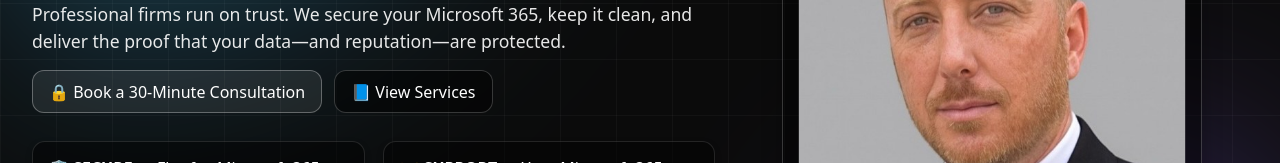
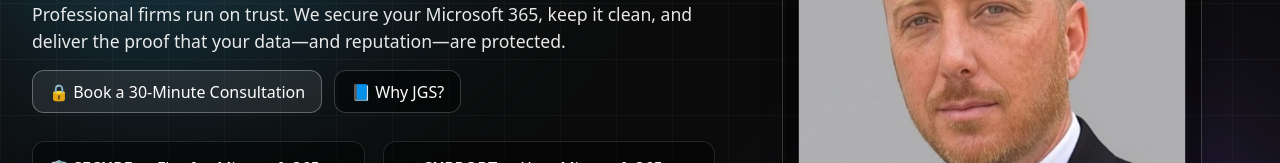
Before and after one commit to jspears80/jgs, a Next.js app: page / in a window 1280 px wide. Shown: the part 333-496 px from the top of the page. Built offline with nearby package versions, Linux system fonts and the light colour scheme.

Commit message:
Update page.tsx

```diff
--- a/app/page.tsx
+++ b/app/page.tsx
@@ -32,8 +32,8 @@ export default function HomePage() {
             >
               🔒 Book a 30-Minute Consultation
             </a>
-            <a className="btn" href="/services">
-              📘 View Services
+            <a className="btn" href="/about">
+              📘 Why JGS?
             </a>
           </div>
 
```
